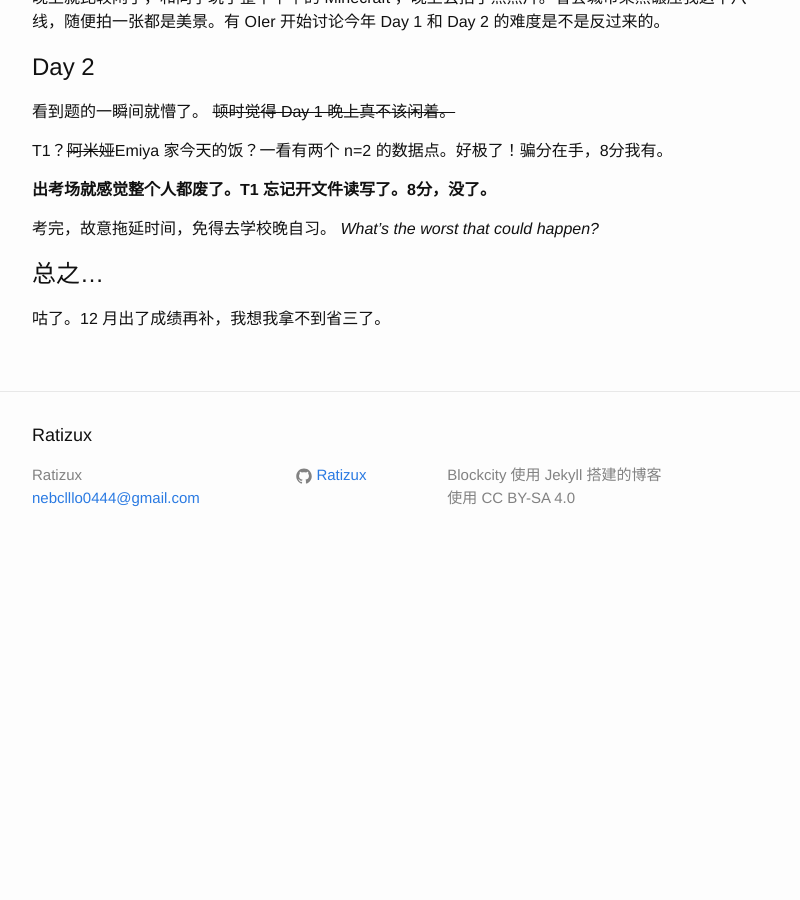
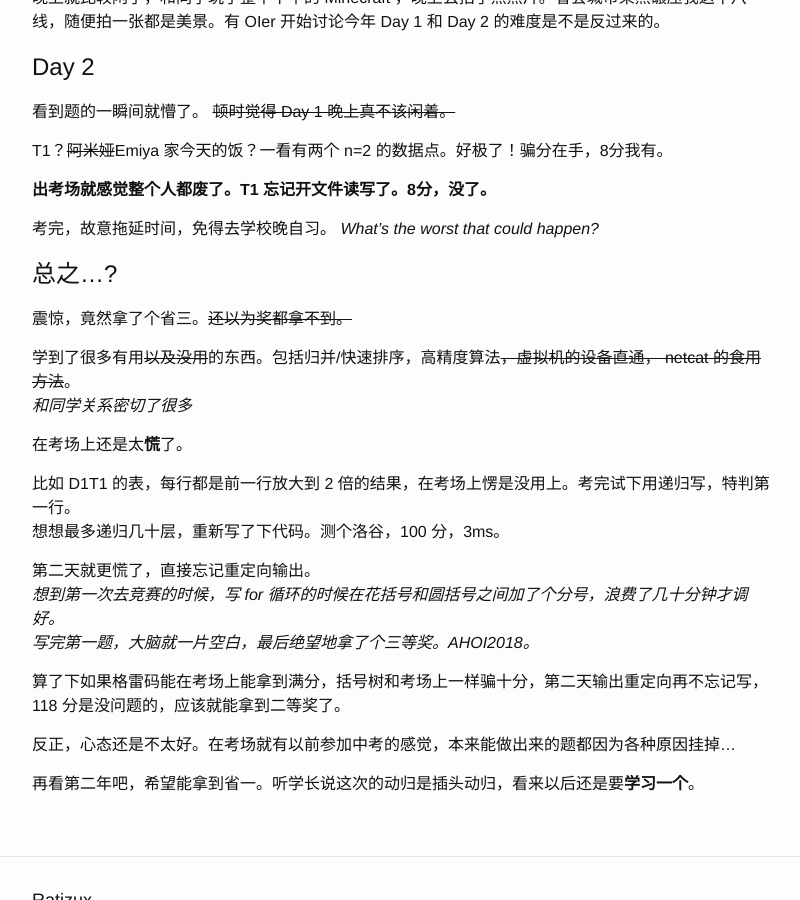
Before and after one commit to Ratizux/Ratizux.github.io, a Jekyll site: the page built from _posts/2019-11-27-1.md, in a window 1280 px wide and 900 px high, scrolled down 784 px. Shown: the whole window, without its empty margins (238-1038 px from the left). Built offline with Jekyll 4.4.1, drawn with Linux system fonts in a browser that asks for light colours; before the commit the page ends 1353 px from its top, so only the background shows below that; some of the changed text lies outside the part shown.

Commit message:
Another update.CSP2019

```diff
--- a/_posts/2019-11-27-1.md
+++ b/_posts/2019-11-27-1.md
@@ -42,6 +42,24 @@ T1？~~阿米娅~~Emiya 家今天的饭？一看有两个 n=2 的数据点。好
 
 考完，故意拖延时间，免得去学校晚自习。 *What's the worst that could happen?*
 
-# 总之...
+# 总之...?
 
-咕了。12 月出了成绩再补，我想我拿不到省三了。
+震惊，竟然拿了个省三。~~还以为奖都拿不到。~~
+
+学到了很多有用~~以及没用~~的东西。包括归并/快速排序，高精度算法~~，虚拟机的设备直通， netcat 的食用方法~~。
+*和同学关系密切了很多*
+
+在考场上还是太**慌**了。
+
+比如 D1T1 的表，每行都是前一行放大到 2 倍的结果，在考场上愣是没用上。考完试下用递归写，特判第一行。
+想想最多递归几十层，重新写了下代码。测个洛谷，100 分，3ms。
+
+第二天就更慌了，直接忘记重定向输出。
+*想到第一次去竞赛的时候，写 for 循环的时候在花括号和圆括号之间加了个分号，浪费了几十分钟才调好。*
+*写完第一题，大脑就一片空白，最后绝望地拿了个三等奖。AHOI2018。*
+
+算了下如果格雷码能在考场上能拿到满分，括号树和考场上一样骗十分，第二天输出重定向再不忘记写，118 分是没问题的，应该就能拿到二等奖了。
+
+反正，心态还是不太好。在考场就有以前参加中考的感觉，本来能做出来的题都因为各种原因挂掉...
+
+再看第二年吧，希望能拿到省一。听学长说这次的动归是插头动归，看来以后还是要**学习一个**。
```
Also changed, not shown: other parts of _posts/2019-11-27-1.md (+3 -3 lines).
